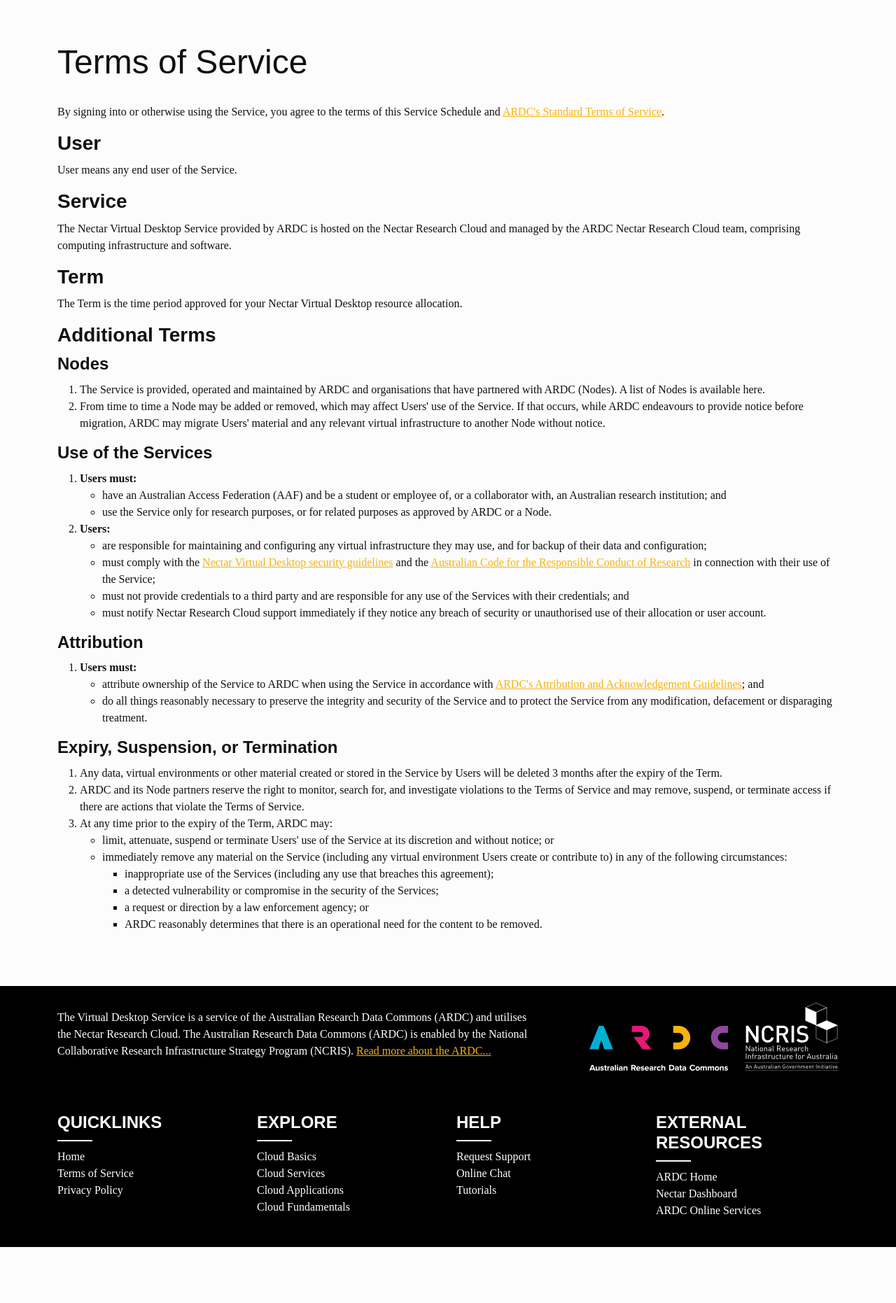
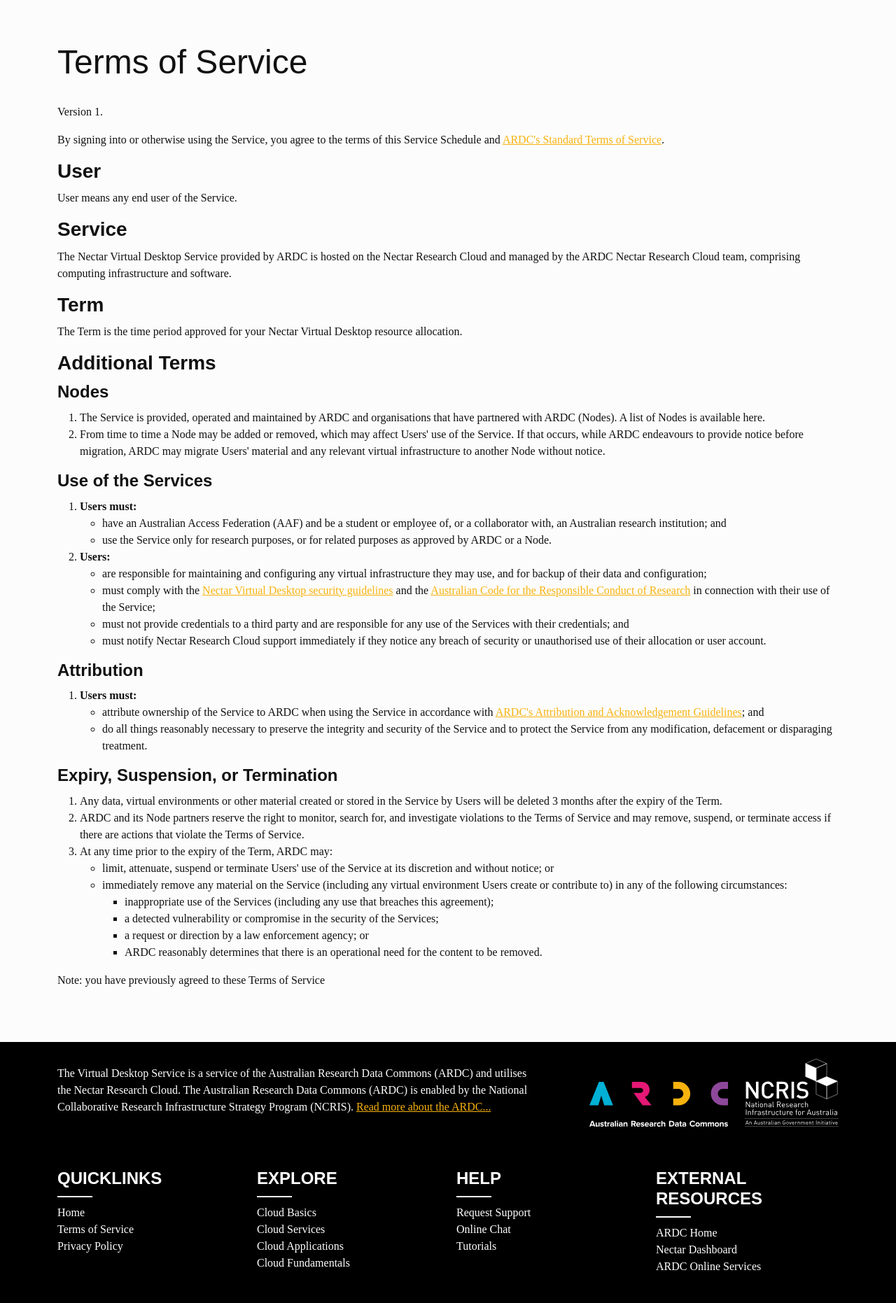
Before and after one commit to NeCTAR-RC/bumblebee, a Django app: page /terms/ in a window 1280 px wide. Shown: the part 80-1942 px from the top of the page at 70% size. Before the commit the page ends 1862 px from the top, so only its background shows below. Run offline with Django 3.2, Linux system fonts and the light colour scheme; style sheets or scripts are compiled from the project's sources; parts of the project's set-up code (start-up, migrations or seed data) failed here and were passed over; some libraries are stand-ins or nearby versions; some web fonts are replaced.

Commit message:
Support for "Agree to Terms"
  - Model changes - date/time agreed + version agreed to
  - Admin UI changes to display above
  - Added config setting for the current terms version
  - Web request for agreeing
  - "I Agree" button added to "terms.html"
  - Add decorators to redirect user if they need to agree to terms
  - Tests for some terms and agree_terms requests
  - Tests for auth redirection behaviors

Change-Id: Ibd698e1b68217143f3910342a9568f015b66ac02

```diff
--- a/researcher_workspace/models.py
+++ b/researcher_workspace/models.py
@@ -18,7 +18,8 @@
 
 
 class User(AbstractUser):
-    pass
+    date_agreed_terms = models.DateTimeField(null=True)
+    terms_version = models.IntegerField(default=0)
 
 
 class FeatureOptions(models.Model):
--- a/researcher_workspace/settings.py
+++ b/researcher_workspace/settings.py
@@ -259,6 +259,9 @@
 # Empty warning message, should be filled in local_settings
 GENERAL_WARNING_MESSAGE = ""
 
+# Current version number for the terms and conditions
+TERMS_VERSION = 1
+
 # Values that need to be set in local_settings.py
 PROXY_URL = False
 SECRET_KEY = ''
--- a/researcher_workspace/templates/researcher_workspace/terms.html
+++ b/researcher_workspace/templates/researcher_workspace/terms.html
@@ -11,7 +11,8 @@
 
     {% block content %}
     <div class="container py-5">
-        <h1 class="display-5 mb-4">Terms of Service</h1>
+      <h1 class="display-5 mb-4">Terms of Service</h1>
+        <p>Version {{ version }}.</p>
         <p>By signing into or otherwise using the Service, you agree to the terms of this Service Schedule and <a href="https://ardc.edu.au/wp-content/uploads/2020/10/ARDC_Service_agreement.pdf">ARDC's Standard Terms of Service</a>.</p>
         <h3>User</h3>
         <p>User means any end user of the Service.</p>
@@ -69,5 +70,24 @@
                 </ul>
             </li>
         </ol>
+    {% if show_agree %}
+        <button type="button" class="btn btn-success" onclick="agree(this)">I agree the above Terms of Service.</button>
+    {% else %}
+        <p>Note: you have previously agreed to these Terms of Service</p>
+    {% endif %}
     </div>
     {% endblock %}
+    {% block script %}
+    <script>
+      var beenClicked = false;
+      function agree(tag) {
+          if (!beenClicked) {
+              beenClicked = true;
+              tag.disabled = true;
+              {% with "agree_terms" as url_path %}
+              window.location.href = '{% url url_path version=version %}'
+              {% endwith %}
+          }
+      }
+    </script>
+    {% endblock %}
--- a/researcher_workspace/urls.py
+++ b/researcher_workspace/urls.py
@@ -37,6 +37,7 @@
     path('orion_report/', views.orion_report, name='orion_report'),
     path('desktop_description/', views.desktop_description, name='desktop_description'),
     path('terms/', views.terms, name='terms'),
+    path('agree_terms/<int:version>', views.agree_terms, name='agree_terms'),
     path('help/', views.help, name='help'),
     path('contact_us/', views.help, name='contact_us'),
     path('contact/', views.help, name='contact'),
--- a/researcher_workspace/views.py
+++ b/researcher_workspace/views.py
@@ -27,7 +27,7 @@
     add_username_to_whitelist, remove_username_from_whitelist, Permission, FeatureOptions, User
 
 from researcher_workspace.templatetags.group_filters import has_group
-from researcher_workspace.utils import redirect_home, not_support_staff, offset_month_and_year
+from researcher_workspace.utils import redirect_home, agreed_to_terms, not_support_staff, offset_month_and_year
 from researcher_workspace.utils.faculty_mapping import FACULTIES, FACULTY_MAPPING
 import researcher_desktop.views as rdesk_views
 from vm_manager.models import VMStatus
@@ -233,7 +233,8 @@
     """
     The handler for the user_logged_in signal
     """
-    if request.user and hasattr(request.user, 'get_full_name'):
+    if (getattr(request, 'user', None)
+        and hasattr(request.user, 'get_full_name')):
         logger.info('User %s has logged in', request.user.get_full_name())
         messages.info(request, format_html(
             f'Welcome <strong>{request.user.first_name}</strong>'))
@@ -244,14 +245,18 @@
     """
     The handler for the user_logged_out signal
     """
-    if request.user and hasattr(request.user, 'get_full_name'):
+    if (getattr(request, 'user', None)
+        and hasattr(request.user, 'get_full_name')):
         messages.info(request, format_html(
             f'Goodbye <strong>{request.user.first_name}</strong>'))
         logger.info('User %s has logged out', request.user.get_full_name())
 
 
 @login_required(login_url='login')
-@user_passes_test(test_func=not_support_staff, login_url='staff_home', redirect_field_name=None)
+@user_passes_test(test_func=agreed_to_terms, login_url='terms',
+                  redirect_field_name=None)
+@user_passes_test(test_func=not_support_staff, login_url='staff_home',
+                  redirect_field_name=None)
 def home(request):
     # Handle edge cases
     if request.user.id > settings.USER_LIMIT:
@@ -350,8 +355,8 @@
     return render(request, 'researcher_workspace/home/home.html', context)
 
 
-def login(request):
-    return render(request, 'registration/login.html')
+# def login(request):
+#     return render(request, 'registration/login.html')
 
 
 def desktop_description(request):
@@ -359,7 +364,24 @@
 
 
 def terms(request):
-    return render(request, 'researcher_workspace/terms.html')
+    show_agree = (request.user
+                  and isinstance(request.user, User)
+                  and request.user.terms_version < settings.TERMS_VERSION)
+    return render(request, 'researcher_workspace/terms.html',
+                  {'show_agree': show_agree,
+                   'version': settings.TERMS_VERSION})
+
+
+def agree_terms(request, version):
+    if request.user and isinstance(request.user, User):
+        if (version == settings.TERMS_VERSION
+            and version > request.user.terms_version):
+            request.user.terms_version = version
+            request.user.date_agreed_terms = datetime.now(timezone.utc)
+            request.user.save()
+        return redirect_home(request)
+    else:
+        raise Http404()
 
 
 def help(request):
@@ -380,6 +402,8 @@
 
 
 @login_required(login_url='login')
+@user_passes_test(test_func=agreed_to_terms, login_url='terms',
+                  redirect_field_name=None)
 def desktop_details(request, desktop_name):
     desktop_type = get_desktop_type(desktop_name)
     zones = get_applicable_zones(desktop_type)
@@ -393,6 +417,8 @@
 
 
 @login_required(login_url='login')
+@user_passes_test(test_func=agreed_to_terms, login_url='terms',
+                  redirect_field_name=None)
 def request_feature_access(request, feature_app_name):
     if request.method == 'POST':
         feature = Feature.objects.get_feature_by_untrusted_feature_name(feature_app_name, request.user)
@@ -428,6 +454,8 @@
 
 
 @login_required(login_url='login')
+@user_passes_test(test_func=agreed_to_terms, login_url='terms',
+                  redirect_field_name=None)
 def new_project(request):
     if request.method == 'POST':
         my_project = Project(project_admin=request.user)
@@ -446,12 +474,16 @@
 
 
 @login_required(login_url='login')
+@user_passes_test(test_func=agreed_to_terms, login_url='terms',
+                  redirect_field_name=None)
 def projects(request):
     user_projects = Project.objects.filter(project_admin=request.user).order_by('-created')
     return render(request, 'researcher_workspace/project/project_list.html', {'user_projects': user_projects})
 
 
 @login_required(login_url='login')
+@user_passes_test(test_func=agreed_to_terms, login_url='terms',
+                  redirect_field_name=None)
 def project_edit(request, project_id):
     if request.method == 'POST':
         project = Project.objects.get_project_by_untrusted_project_id(project_id, request.user)
@@ -479,10 +511,14 @@
 
 
 @login_required(login_url='login')
+@user_passes_test(test_func=agreed_to_terms, login_url='terms',
+                  redirect_field_name=None)
 def report(request):
     return render(request, 'researcher_workspace/report.html', rdesk_views.rd_report_for_user(request.user))
 
 
 @login_required(login_url='login')
+@user_passes_test(test_func=agreed_to_terms, login_url='terms',
+                  redirect_field_name=None)
 def learn(request):
     return render(request, 'researcher_workspace/learn.html')
```
Also changed, not shown: researcher_desktop/tests/test_requests.py (added, +51 -0 lines), researcher_desktop/views.py (+22 -4 lines), researcher_workspace/admin.py (+12 -0 lines), researcher_workspace/test/settings.py (+3 -0 lines), researcher_workspace/tests/test_requests.py (added, +72 -0 lines), researcher_workspace/utils/__init__.py (+8 -0 lines), researcher_workspace/migrations/0003_add_terms_agreed.py (added), researcher_workspace/tests/unit/__init__.py (added).
